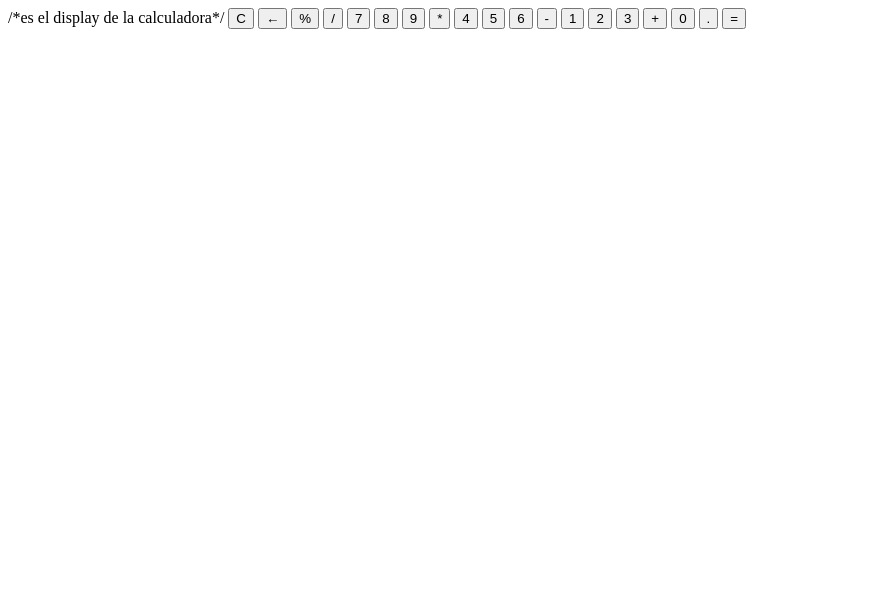
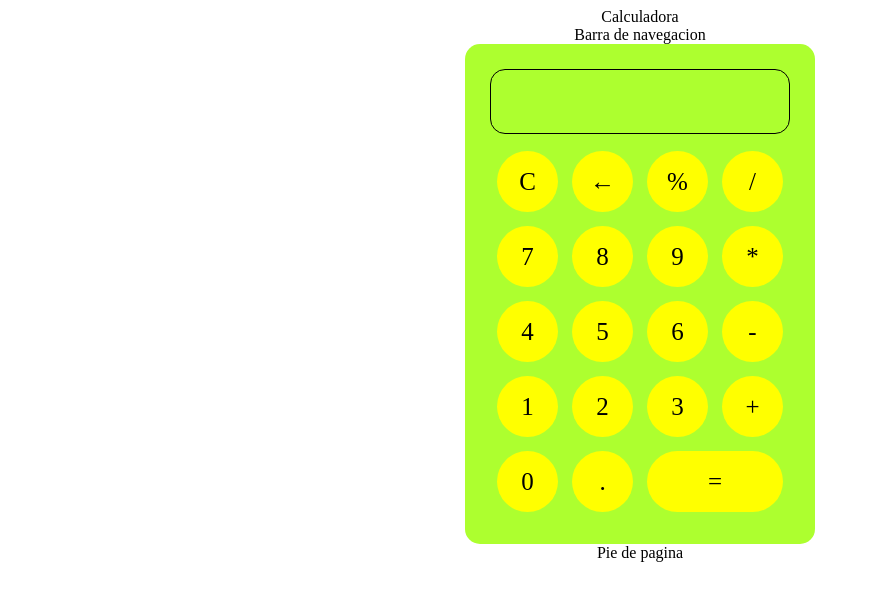
Before and after one commit to KevinCruzBasantes/PW_U1_FUNDAMENTOS_KC, a plain HTML site: page html/calculadorafinal.html in a window 1280 px wide. Shown: the whole page, without its empty margins (0-870 px from the left). Drawn offline with Linux system fonts and the light colour scheme.

Commit message:
Taller 8 Maquetacion Pagina Web

```diff
--- /dev/null
+++ b/css/calculadora.css
@@ -0,0 +1,41 @@
+.container{
+    display: flex;
+    justify-content: center;
+    align-items: center;
+    flex-direction: column;
+}
+#calculadora{
+    display: grid;
+    grid-template-columns: 75px 75px 75px 75px;
+    grid-template-rows: 75px 75px 75px 75px 75px 75px;
+    background: greenyellow;
+    border-radius: 15px;
+    padding: 25px;
+}
+#display{
+    grid-column: span 4;
+    border: 1px solid black ;
+    text-align: right;
+    padding-bottom: 20px;
+    padding-top: 10px;
+    padding-right: 90px;
+    margin-bottom: 10px;
+    font-size: 40px;
+    border-radius: 15px;
+}
+.col2{
+    grid-column: span 2;
+}
+button{
+    cursor: pointer;
+    margin: 7px;
+    border-radius: 35px;
+    border: none;
+    background: yellow;
+    font-size: 25px;
+    color: black;
+    font-family: 'Times New Roman', Times, serif;
+}
+button:active{
+    background: orange;
+}
--- a/css/estilostiposselectore.css
+++ b/css/estilostiposselectore.css
@@ -5,7 +5,7 @@
     background: gray;
     border: 5px solid rgb(0, 34, 98);
 }
-/* 4. selector por id */
+/* 3. selector por id */
 #id_titulo{
     color: lime;
     font-size: 35px;
--- a/html/calculadorafinal.html
+++ b/html/calculadorafinal.html
@@ -4,17 +4,26 @@
     <meta charset="UTF-8">
     <meta name="viewport" content="width=device-width, initial-scale=1.0">
     <title>Calculadora FINAL</title>
+
+    <link rel="stylesheet" href="../css/calculadora.css">
+    <script src="../js/calculadorafinal.js"></script>
 </head>
 <body>
-    <header></header>
-    <nav></nav>
+    <div class="container">
+        <header>
+            Calculadora
+        </header>
+        <nav>
+            Barra de navegacion
+        </nav>
         <section>
             <div id="calculadora">
-            /*es el display de la calculadora*/
-            <label for=""></label>
-            <button >C</button>
+
+                <!--<label id="display" for="" >0+1</label>-->
+                <div id="display"></div>
+                <button onclick="mostrardisplay(valor)">C</button>
                 <button>&larr;</button>
-            <button>%</button>
+                <button onclick="mostrardisplay('%')">%</button>
                 <button>/</button>
                 <button>7</button>
                 <button>8</button>
@@ -30,12 +39,12 @@
                 <button>+</button>
                 <button>0</button>
                 <button>.</button>
-            <button>=</button>
+                <button class="col2">=</button>
 
             </div>
         </section>
         <aside></aside>
-    <footer></footer>
-
+        <footer>Pie de pagina</footer>
+    </div>
 </body>
 </html>
--- /dev/null
+++ b/js/calculadorafinal.js
@@ -0,0 +1,23 @@
+//<!--variable local-->
+let num1=0;
+let num2=0;
+
+function mostrardisplay(valor){
+   let elemento= document.getElementById("display");
+    elemento.innerText =elemento.innerText+ valor;
+}
+function sumar(num1,num2){
+    return num1+num2;
+}
+function restar(num1,num2   ){
+    return num1 - num2;
+}
+function multiplicar(num1,num2){
+    return num1 * num2;
+}
+function dividir(num1,num2){
+    return num1 / num2;
+}
+function porcentaje(num1,num2){
+    return (num1 * num2) / 100;
+}
```
Also changed, not shown: html/tiposselectores.html (+9 -14 lines), html/tiposselectores2.html (+7 -7 lines). Lines whose indentation alone changed are shown as unchanged.
